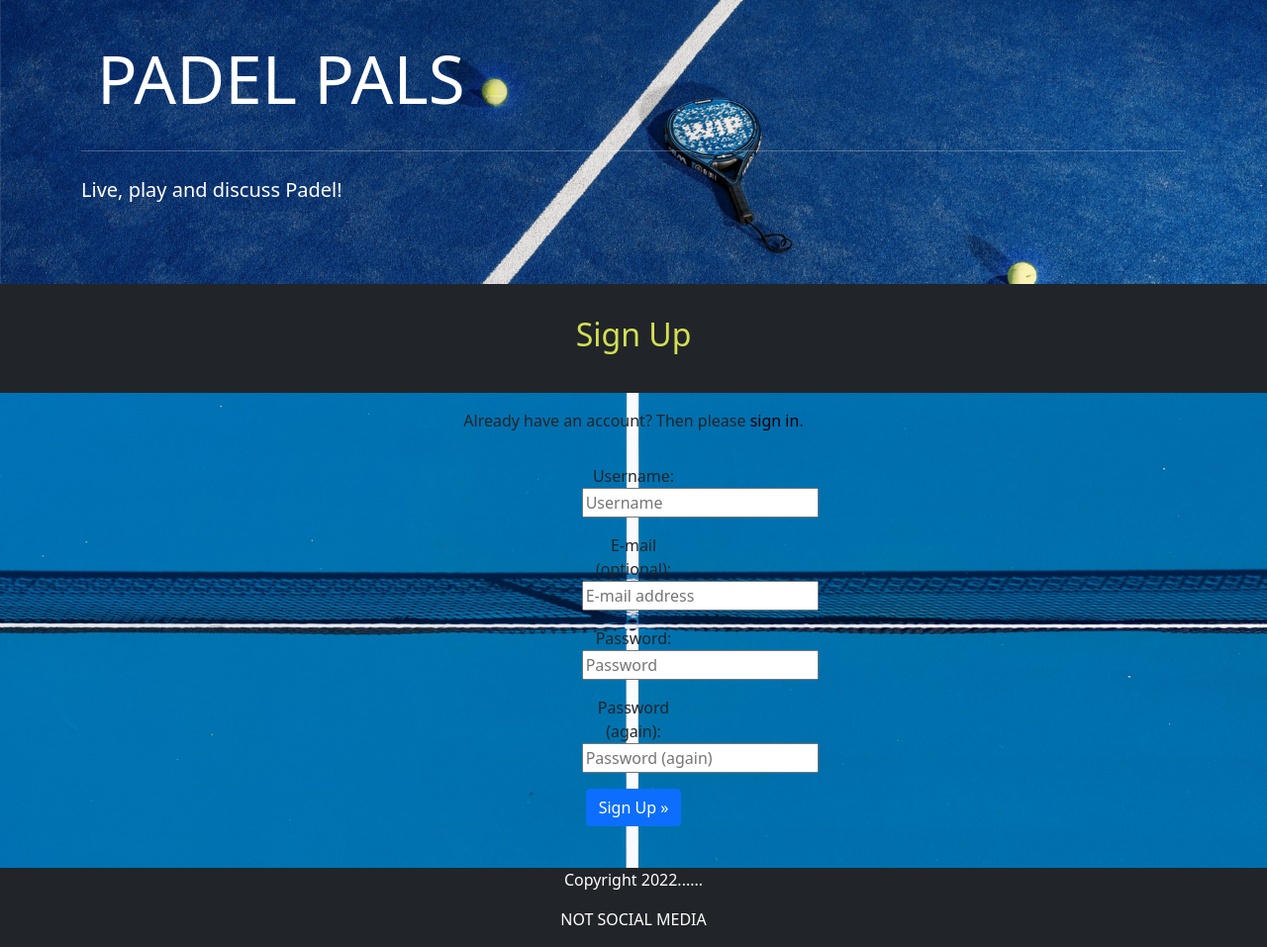
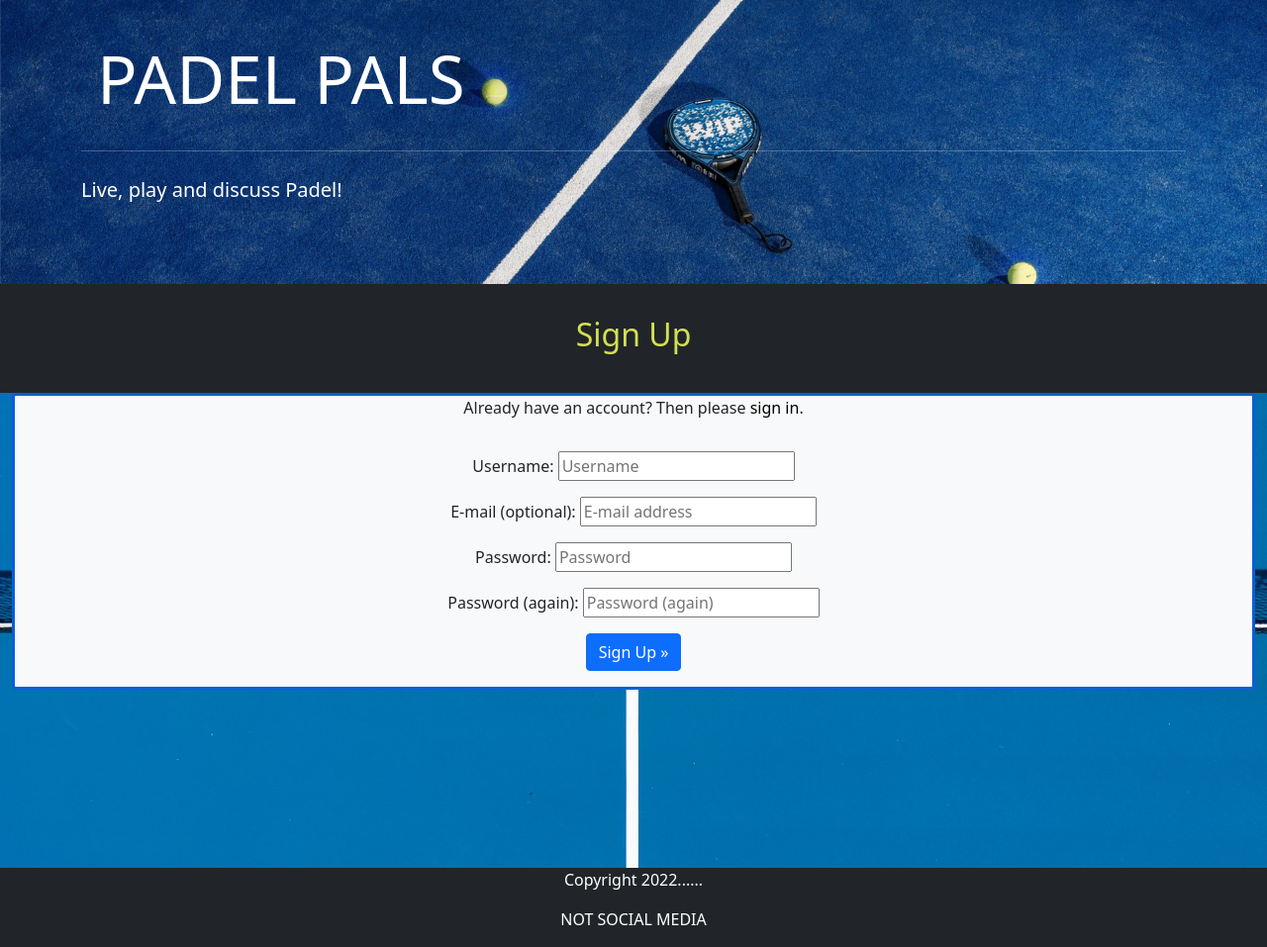
Before and after one commit to Monika-81/padel-pals, a Django app: page /accounts/signup/ in a window 1280 px wide. Shown: the part 59-1016 px from the top of the page at 99% size. Run offline with Django 3.2, Linux system fonts and the light colour scheme.

Commit message:
More styling to topic and log out template. Code change for user profile.

```diff
--- a/templates/account/signup.html
+++ b/templates/account/signup.html
@@ -17,14 +17,12 @@
 {% block content %}
 
 <div class="container-fluid">
-  <div class="d-flex flex-row flex-wrap justify-content-center">
-    <div class="col-md-8 mt-3">
+  <div class="card bg-light">
+    <div class="card-head">
       <p class="text-center">{% blocktrans %}Already have an account? Then please <a href="{{ login_url }}">
           sign in</a>.{% endblocktrans %}</p>
     </div>
-  </div>
-  <div class="d-flex flex-row flex-wrap justify-content-center">
-    <div class="col-md-1 mt-3">
+    <div class="card-body">
       <form class="signup text-center" id="signup_form" method="post" action="{% url 'account_signup' %}">
         {% csrf_token %}
         {{ form.as_p }}
```
